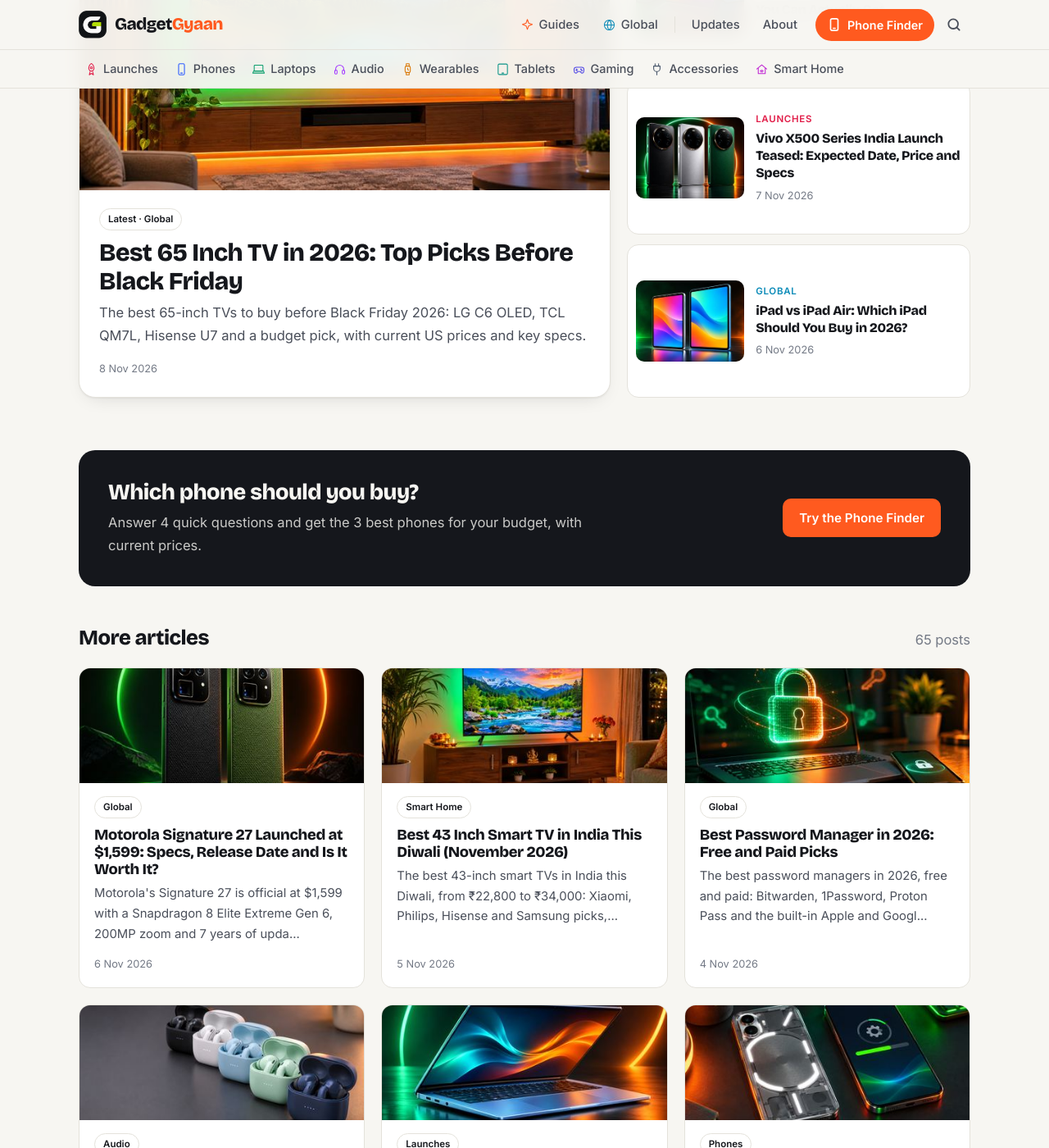
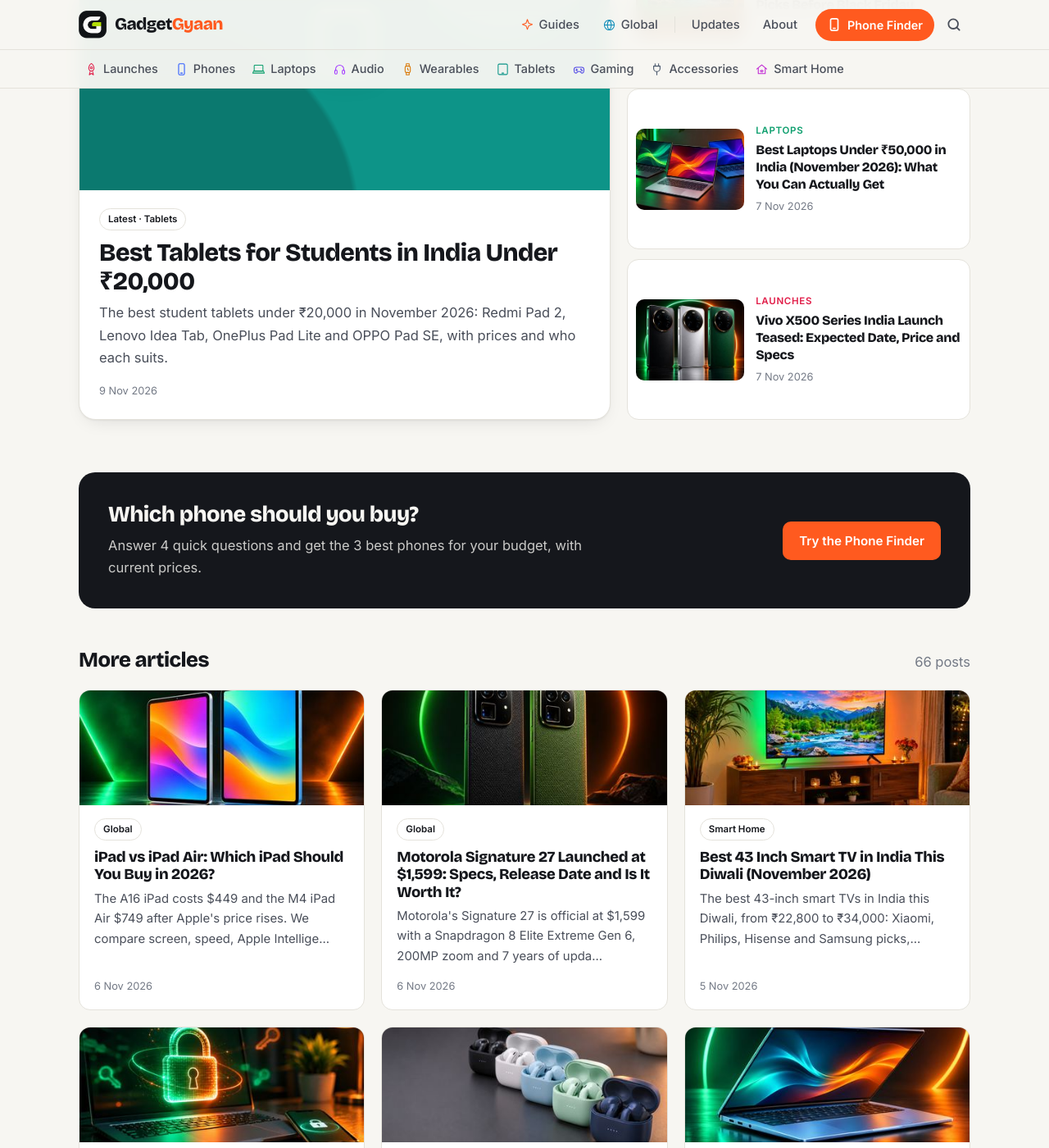
Before and after one commit to kiteksood167/kiteksood167.github.io, a Jekyll site: the page built from index.html, in a window 1280 px wide and 1400 px high, scrolled down 594 px. Shown: the whole window at 82% size. Built offline with Jekyll 4.4.1, drawn with Linux system fonts in a browser that asks for light colours; part of the change alters nothing that is shown.

Commit message:
New post: Best Tablets for Students in India Under ₹20,000
Co-Authored-By: Claude <noreply@anthropic.com>

```diff
--- a/_data/content_plan.yml
+++ b/_data/content_plan.yml
@@ -4,13 +4,6 @@
 # Launch posts (6:48 PM) and news posts (1:47 PM) are news-driven and are not planned here.
 # Owner's priorities (Oct 2026): Diwali (8 Nov) gift and buying guides before the festival,
 # and about two "X vs Y" comparison posts every week (one India, one Global).
-
-- date: 2026-11-08
-  audience: Global
-  category: Global
-  title: "Best 65 Inch TV in 2026: Top Picks Before Black Friday"
-  slug: best-65-inch-tv-2026
-  image: best-65-inch-tv-2026.jpg
 
 - date: 2026-11-09
   audience: India
--- a/_posts/2026-10-20-tablet-vs-laptop-for-students.md
+++ b/_posts/2026-10-20-tablet-vs-laptop-for-students.md
@@ -68,7 +68,7 @@ A tablet with a keyboard case can cover light typing well. But it's still a tabl
 
 {% include buy.html name="Tablets with stylus support" query="tablet with stylus for students" note="Check if the stylus is included in the box" %}
 
-**Related reading:** [Laptop Buying Guide for College Students in India: What Specs You Really Need](/laptop-buying-guide-for-college-students/) · [Best Laptops Under ₹50,000 in India (November 2026)](/best-laptops-under-50000-india/) · [OPPO Pad Mini Launched in India: Price, Specs and Sale Date](/oppo-pad-mini-launched-india-price-specs-sale-date/)
+**Related reading:** [Laptop Buying Guide for College Students in India: What Specs You Really Need](/laptop-buying-guide-for-college-students/) · [Best Laptops Under ₹50,000 in India (November 2026)](/best-laptops-under-50000-india/) · [Best Tablets for Students in India Under ₹20,000](/best-tablets-for-students-under-20000/)
 
 ## The bottom line
 
--- a/_posts/2026-10-24-oppo-pad-mini-launched-india-price-specs-sale-date.md
+++ b/_posts/2026-10-24-oppo-pad-mini-launched-india-price-specs-sale-date.md
@@ -92,7 +92,7 @@ Two alternatives to compare:
 
 {% include buy.html name="OPPO Pad Mini" query="OPPO Pad Mini" note="8.8-inch OLED, ₹94,999" %}
 
-**Related reading:** [OPPO Find X10 and Find X10 Pro Max Launched in India: Price, Specs and Sale Date](/oppo-find-x10-launched-india-price-specs-sale-date/) · [Tablet vs Laptop for Students: Which Is Better for Study?](/tablet-vs-laptop-for-students/) · [Apple iPad mini with OLED Launched in India: Price, Specs and Sale Date](/apple-ipad-mini-oled-launched-india-price-specs-sale-date/)
+**Related reading:** [Best Tablets for Students in India Under ₹20,000](/best-tablets-for-students-under-20000/) · [Tablet vs Laptop for Students: Which Is Better for Study?](/tablet-vs-laptop-for-students/) · [Apple iPad mini with OLED Launched in India: Price, Specs and Sale Date](/apple-ipad-mini-oled-launched-india-price-specs-sale-date/)
 
 ## The bottom line
 
--- /dev/null
+++ b/_posts/2026-11-09-best-tablets-for-students-under-20000.md
@@ -0,0 +1,95 @@
+---
+title: "Best Tablets for Students in India Under ₹20,000"
+description: "The best student tablets under ₹20,000 in November 2026: Redmi Pad 2, Lenovo Idea Tab, OnePlus Pad Lite and OPPO Pad SE, with prices and who each suits."
+date: 2026-11-09 08:49:00 +0530
+category: Tablets
+also_in: [Guides]
+affiliate: true
+tags: [tablets, students, budget tablet, redmi pad 2, lenovo idea tab, oneplus pad lite, oppo pad se, online classes, india]
+sources:
+  - name: "Fonearena: Redmi Pad 2 launched in India, price and specifications"
+    url: "https://www.fonearena.com/blog/456604/redmi-pad-2-price-india-specifications.html"
+  - name: "Beebom: Xiaomi Pad 8, Redmi Pad 2 and Redmi Pad 2 Pro prices in India hiked"
+    url: "https://gadgets.beebom.com/news/xiaomi-pad-8-redmi-pad-2-redmi-pad-2-pro-prices-in-india-hiked"
+  - name: "Notebookcheck: Lenovo Idea Tab goes official in India"
+    url: "https://www.notebookcheck.net/Lenovo-Idea-Tab-goes-official-in-India-with-90-Hz-display-and-MediaTek-Dimensity-6300-SoC.1082059.0.html"
+  - name: "GSMArena: OnePlus Pad Lite launched in India"
+    url: "https://m.gsmarena.com/oneplus_pad_lite_launched_in_india-amp-68739.php"
+  - name: "Fonearena: OPPO Pad SE launched in India, price and specifications"
+    url: "https://www.fonearena.com/blog/457840/oppo-pad-se-price-india-specifications.html"
+  - name: "Prices: Amazon.in, Flipkart and brand store listings, November 2026"
+---
+
+A tablet is one of the cheapest ways for a student to get a big screen for online classes, PDFs and handwritten notes. But tablet prices in India have gone up this year, so ₹20,000 now buys a little less than it did in 2025. Here are the four tablets that still make sense for study under ₹20,000, and how to pick between them.
+
+<!--more-->
+
+We haven't tested these tablets ourselves. The picks are based on official specs, current prices and published reviews.
+
+## Quick comparison
+
+| Tablet | Price (Nov 2026) | Screen | Chip | RAM / storage | Battery | Pen |
+|---|---|---|---|---|---|---|
+| **Redmi Pad 2** (Wi-Fi) | around ₹17,500 | 11" 2.5K, 90Hz | Helio G100 Ultra | 4GB / 128GB | 9,000mAh, 18W | Optional (₹3,999) |
+| **Lenovo Idea Tab** (Wi-Fi) | around ₹18,000 to ₹21,000 | 11" 2.5K, 90Hz | Dimensity 6300 | 6GB / 128GB | 7,040mAh, 20W | Bundled on some listings |
+| **OnePlus Pad Lite** (Wi-Fi) | around ₹19,000 | 11" Full HD, 90Hz | Helio G100 | 6GB / 128GB | 9,340mAh, 33W | Not a focus |
+| **OPPO Pad SE** (LTE) | around ₹17,000 | 11" Full HD, 90Hz | Helio G100 | 8GB / 128GB | 9,340mAh, 33W | Not a focus |
+
+Prices move every week, and the same tablet is often sold in four or five versions. Always check the exact RAM, storage and Wi-Fi or LTE version before you pay.
+
+## Why prices are higher in 2026
+
+Memory chips have become much more expensive this year, and tablets haven't escaped. In July 2026, Xiaomi raised the price of every Redmi Pad 2 version by ₹1,000, according to Beebom, so the base Wi-Fi model went from ₹16,999 to ₹17,999. The Redmi Pad 2 launched at ₹13,999 in June 2025. The OnePlus Pad Lite has also climbed from its launch price, and some good tablets from last year, such as the Moto Pad 60 Neo, are now listed above this budget outside of sales.
+
+## 1. Redmi Pad 2: best all-rounder for most students
+
+The **Redmi Pad 2** is the easiest recommendation. Its 11-inch **2.5K (2560 x 1600)** screen is sharper than the Full HD panels on the OnePlus and OPPO, which helps when you're reading small text in PDFs and textbooks. It runs on the **MediaTek Helio G100 Ultra**, has a big **9,000mAh battery**, four speakers with Dolby Atmos, and a **3.5mm headphone jack**, which is handy for wired earphones during classes.
+
+It also supports the **Redmi Smart Pen** with 4,096 pressure levels, so you can write notes and annotate PDFs. The pen is sold separately for about ₹3,999, so budget for it if you want handwriting. Two small catches: charging tops out at 18W, and the charger in the box is only 15W, so a full charge takes a while. The base model also has just 4GB of RAM; if you can stretch to the 8GB Wi-Fi version (listed at ₹19,999), it will handle more apps at once.
+
+{% include buy.html name="Redmi Pad 2 (Wi-Fi)" query="Redmi Pad 2 Wi-Fi 128GB tablet" note="Around ₹17,500; the 8GB version is around ₹20,000" %}
+
+## 2. Lenovo Idea Tab: best for handwritten notes and long support
+
+The **Lenovo Idea Tab** also has an 11-inch **2.5K, 90Hz** screen with up to 500 nits brightness, and it uses the **Dimensity 6300**, a 5G-capable chip. Lenovo launched it in India in versions sold **with the Lenovo Tab Pen**, which makes it a good pick for students who write a lot by hand. Not every listing includes the pen, though, so make sure the product title says "with Pen".
+
+Its biggest advantage is software support. Lenovo promised two Android upgrades (up to Android 17) and security updates until 2029, which matters if you want the tablet to last through a full degree. The battery is smaller at **7,040mAh** with 20W charging, so expect less screen time than the Redmi or OnePlus. Prices vary a lot by seller: the 6GB/128GB Wi-Fi model ranges from around ₹18,000 to ₹21,000. If you need mobile data, there's also a 5G version, but it costs more than ₹20,000 outside sales.
+
+{% include buy.html name="Lenovo Idea Tab (Wi-Fi, with Pen)" query="Lenovo Idea Tab with Pen Wi-Fi 128GB" note="Around ₹18,000 to ₹21,000; check the pen is included" %}
+
+## 3. OnePlus Pad Lite: best battery for long lecture days
+
+The **OnePlus Pad Lite** is built for watching. It has the biggest battery here at **9,340mAh** with faster **33W** charging, four speakers, and OnePlus's clean OxygenOS software. That makes it a strong choice for recorded lectures, YouTube classes and streaming after study hours.
+
+The trade-off is the screen: it's an 11-inch **Full HD (1920 x 1200)** panel, which is fine for video but not as crisp as the 2.5K screens above for reading. The **Helio G100** chip is in the same class as the Redmi's. OnePlus launched it in July 2025 at ₹15,999 for the 6GB/128GB Wi-Fi model; it now sells for around ₹19,000. Pen support is not what this tablet is about, so if handwriting matters most, choose the Redmi or Lenovo.
+
+## 4. OPPO Pad SE: best value with mobile data
+
+The **OPPO Pad SE** shares most of its hardware with the OnePlus Pad Lite: an 11-inch Full HD 90Hz screen, the **Helio G100**, a **9,340mAh** battery and **33W** charging. The difference is price. The **8GB RAM, 128GB, LTE** version is around ₹17,000, which gets you more RAM and a SIM slot for less than the Wi-Fi-only OnePlus.
+
+That SIM slot is useful if you study on the bus, in a hostel with weak Wi-Fi, or anywhere without a hotspot. Like the OnePlus, it's better for watching and reading than for writing notes. Its screen also has TÜV Rheinland low blue light and flicker-free certifications, which is a small plus for long study sessions.
+
+{% include buy.html name="OPPO Pad SE (8GB/128GB, LTE)" query="OPPO Pad SE 8GB 128GB LTE" note="Around ₹17,000; 8GB RAM and a SIM slot" %}
+
+## Which one should you buy?
+
+- **Most students, mixed use:** Redmi Pad 2. Sharp screen, big battery and a headphone jack.
+- **Lots of handwritten notes, or you want updates until 2029:** Lenovo Idea Tab with the pen in the box.
+- **Mainly online classes and video:** OnePlus Pad Lite for its battery and speakers.
+- **Need mobile data on a budget:** OPPO Pad SE LTE.
+
+> **Tip:** Before you pay, check four things on the listing: RAM (4GB, 6GB or 8GB), Wi-Fi or LTE, whether a pen is in the box, and the seller. The same tablet name can cover very different versions, and the cheapest listing is often the 4GB Wi-Fi model.
+
+## What to avoid
+
+- **64GB storage.** Apps, downloaded lectures and PDFs fill it quickly. Get 128GB at least.
+- **Old 2022–2023 tablets on "deals".** Older models with Snapdragon 680 or Helio G85 chips still show up under ₹15,000, but they're slower and get fewer updates.
+- **Small 8-inch tablets for study.** They're fine for reading, but too cramped for split-screen notes and video classes.
+
+If you're still deciding between a tablet and a laptop, our guide on [tablet vs laptop for students](/tablet-vs-laptop-for-students/) explains which one suits which course.
+
+**Related reading:** [Tablet vs Laptop for Students: Which Is Better for Study?](/tablet-vs-laptop-for-students/) · [Best Laptops Under ₹50,000 in India (November 2026)](/best-laptops-under-50000-india/)
+
+## The bottom line
+
+Under ₹20,000, the **Redmi Pad 2** (around ₹17,500) is the best tablet for most students thanks to its 2.5K screen and 9,000mAh battery. Choose the **Lenovo Idea Tab** if you want a pen for notes and longer software support, the **OnePlus Pad Lite** (around ₹19,000) for the best battery for video classes, or the **OPPO Pad SE** (around ₹17,000) if you need 8GB of RAM and mobile data on a tight budget. Prices have risen in 2026, so watch for bank offers during sales, but don't settle for a 64GB or 4-year-old tablet just because it's cheaper.
```
